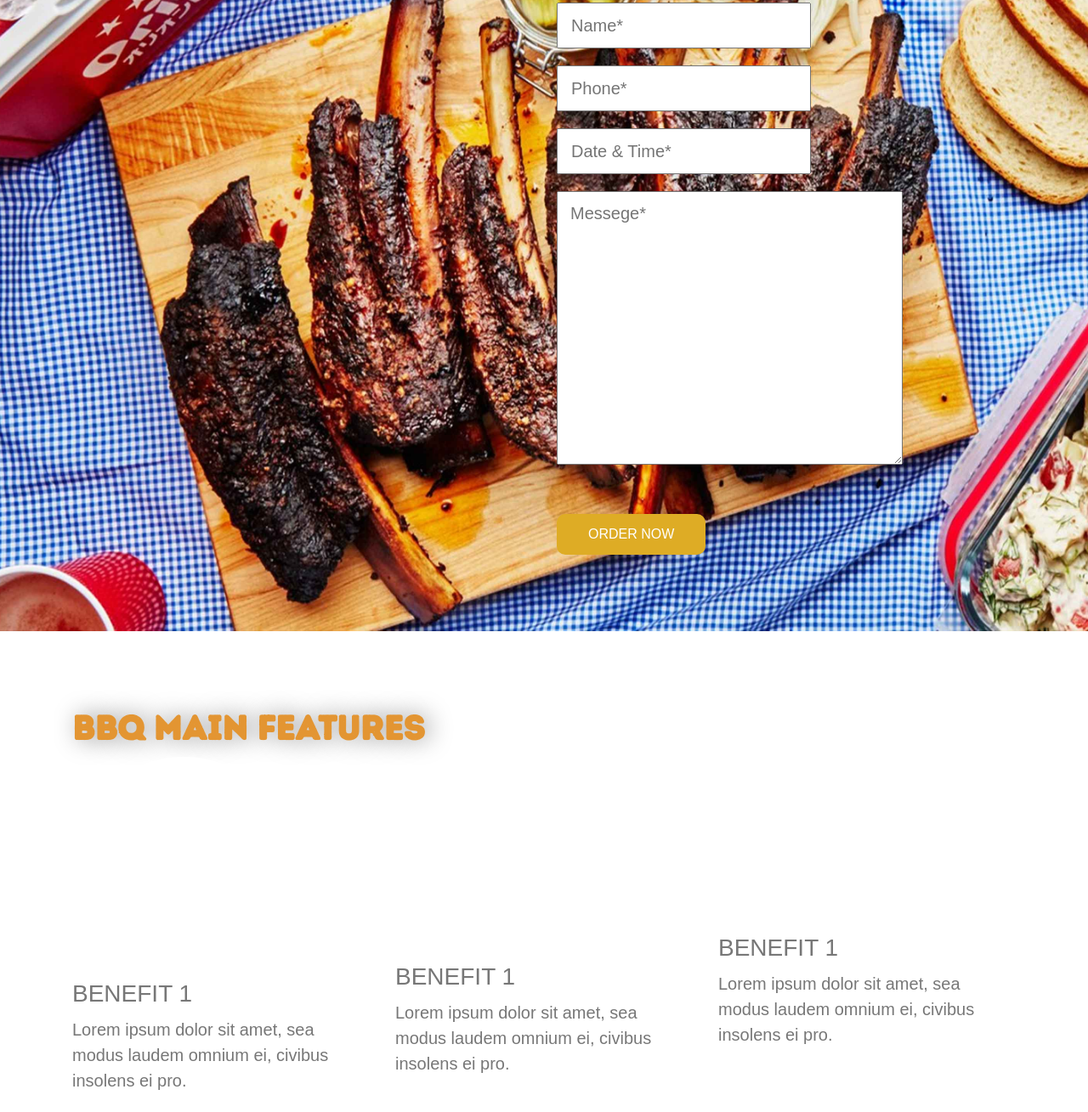
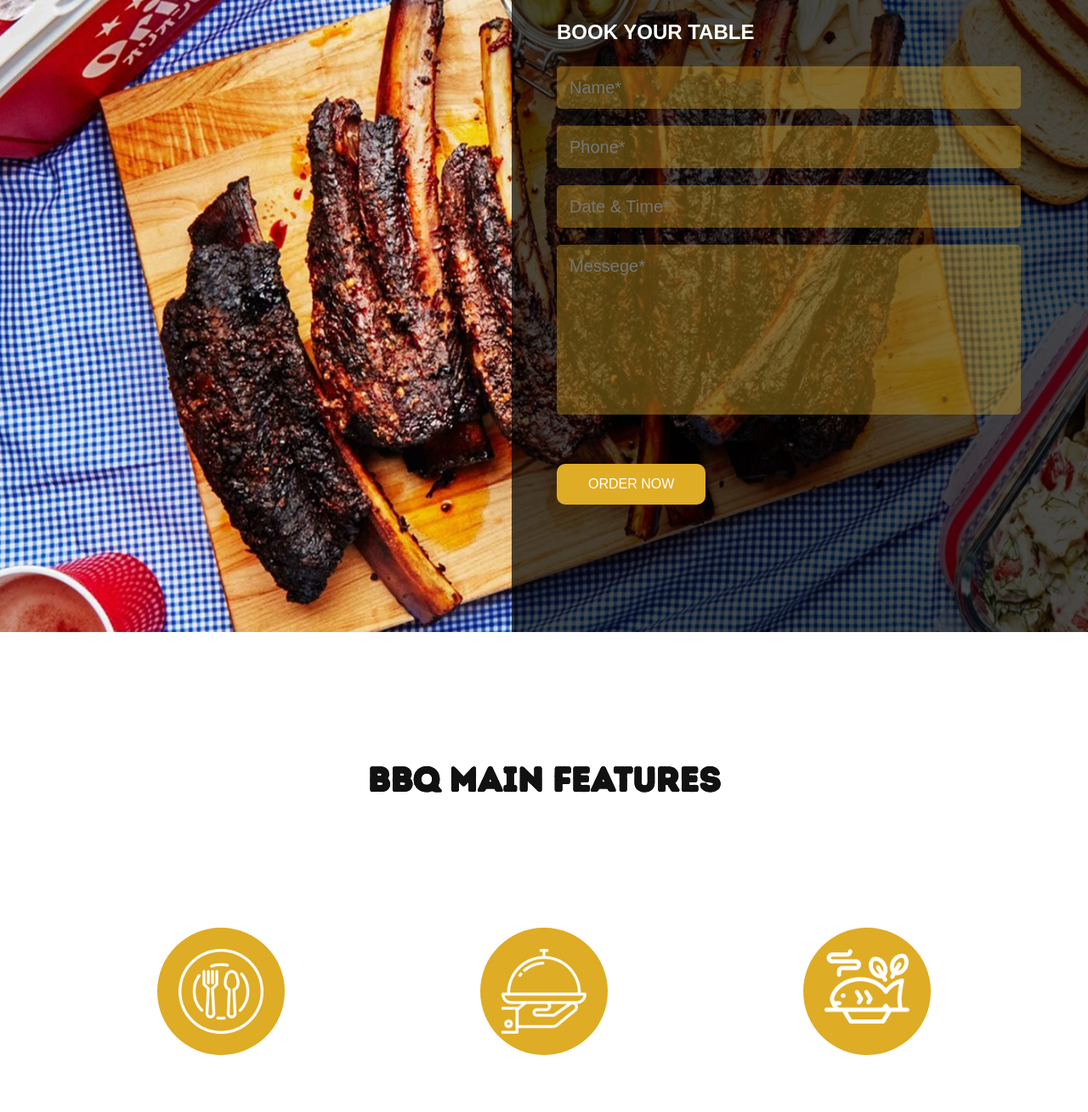
Before and after one commit to ProMehedi/Hella-Good-HTML-Template, a plain HTML site: page bbq-v2.html in a window 1280 px wide. Shown: the part 3075-4384 px from the top of the page at 85% size. Drawn offline with Linux system fonts and the light colour scheme; files whose address does not match are found by name.

Commit message:
Not Complete just update

```diff
--- a/bbq-v2.html
+++ b/bbq-v2.html
@@ -142,8 +142,8 @@
 	<!-- end of BigPizza Info Area -->
 
 	<!-- BBQ Form -->
-	<section class="bbq-contact-form section-padding bg" style="background-image: url(assets/img/bbq/form-bg.jpg);">
-		<div class="container">
+	<section class="bbq-contact-form bg" style="background-image: url(assets/img/bbq/form-bg.jpg);">
+		<div class="container-fluid">
 			<div class="row">
 				<div class="col-lg-6 offset-lg-6">
 					<div class="bbq-form-inner">
@@ -152,7 +152,7 @@
 							<input type="text" placeholder="Name*">
 							<input type="tel" placeholder="Phone*">
 							<input type="text" placeholder="Date &amp; Time*">
-							<textarea cols="30" rows="10" placeholder="Messege*"></textarea>
+							<textarea cols="30" rows="6" placeholder="Messege*"></textarea>
 							<button type="submit" class="button boxed-btn">ORDER NOW</button>
 						</form>
 					</div>
@@ -165,13 +165,13 @@
 	<!-- BBQ Feature -->
 	<section class="section-padding bbq-feature-wrap">
 		<div class="container">
-			<div class="row">
+			<div class="row justify-content-center text-center">
 				<div class="col-lg-6">
 					<h1 class="section-title">BBQ MAIN FEATURES</h1>
 				</div>
 			</div>
 
-			<div class="row">
+			<div class="row text-center">
 				<div class="col-lg-4">
 					<div class="single-bbq-feature">
 						<div class="bbq-f-img">
@@ -208,9 +208,9 @@
 	<!-- end of BBQ Feature -->
 
 	<!-- Testimonials -->
-	<section class="section-padding testimonial-wrap">
+	<section class="section-padding testimonial-wrap bg" style="background-image: url(assets/img/testimonial-bg.jpg);">
 		<div class="container">
-			<div class="row">
+			<div class="row justify-content-center text-center">
 				<div class="col-lg-6">
 					<h1 class="section-title">TESTIMONIALS</h1>
 				</div>
--- a/style.css
+++ b/style.css
@@ -1176,3 +1176,71 @@ div#map {
     max-width: 120%;
     margin: -150px;
 }
+
+.bbq-form-inner {
+    padding:  150px 0;
+    color:  #fff;
+}
+
+.bbq-contact-form {
+    position:  relative;
+    z-index:  3;
+}
+
+.bbq-contact-form .container-fluid {
+    width: 90%;
+}
+
+.bbq-contact-form:after {
+    position:  absolute;
+    right:  0;
+    top:  0;
+    width: 53%;
+    background-color:  #000;
+    content:  '';
+    height:  100%;
+    z-index:  -1;
+    opacity: 0.7;
+}
+
+.bbq-form-inner input, .bbq-form-inner textarea {
+    width:  100%;
+    background-color: rgba(222, 172, 37, 0.37);
+    border:  none;
+    border-radius: 5px;
+    resize:  none;
+    color:  #fff;
+}
+
+.bbq-form-inner h4 {
+    margin-bottom:  25px;
+    font-weight:  600;
+}
+
+.bbq-feature-wrap {
+    padding:  150px 0;
+}
+
+.single-bbq-feature .bbq-f-img {
+    height:  150px;
+    width:  150px;
+    background-color: #deac25;
+    border-radius:  50%;
+    padding: 25px;
+    margin: 0 auto;
+}
+
+.single-bbq-feature h3 {
+    margin-top:  70px;
+    margin-bottom: 10px;
+    color: #deac25;
+}
+
+.section-title {
+    margin-bottom: 150px;
+}
+
+h1.section-title {
+    color:  #111111;
+    text-shadow:  0 0 0;
+}
```
Also changed, not shown: assets/img/testimonial-bg.jpg (added).
